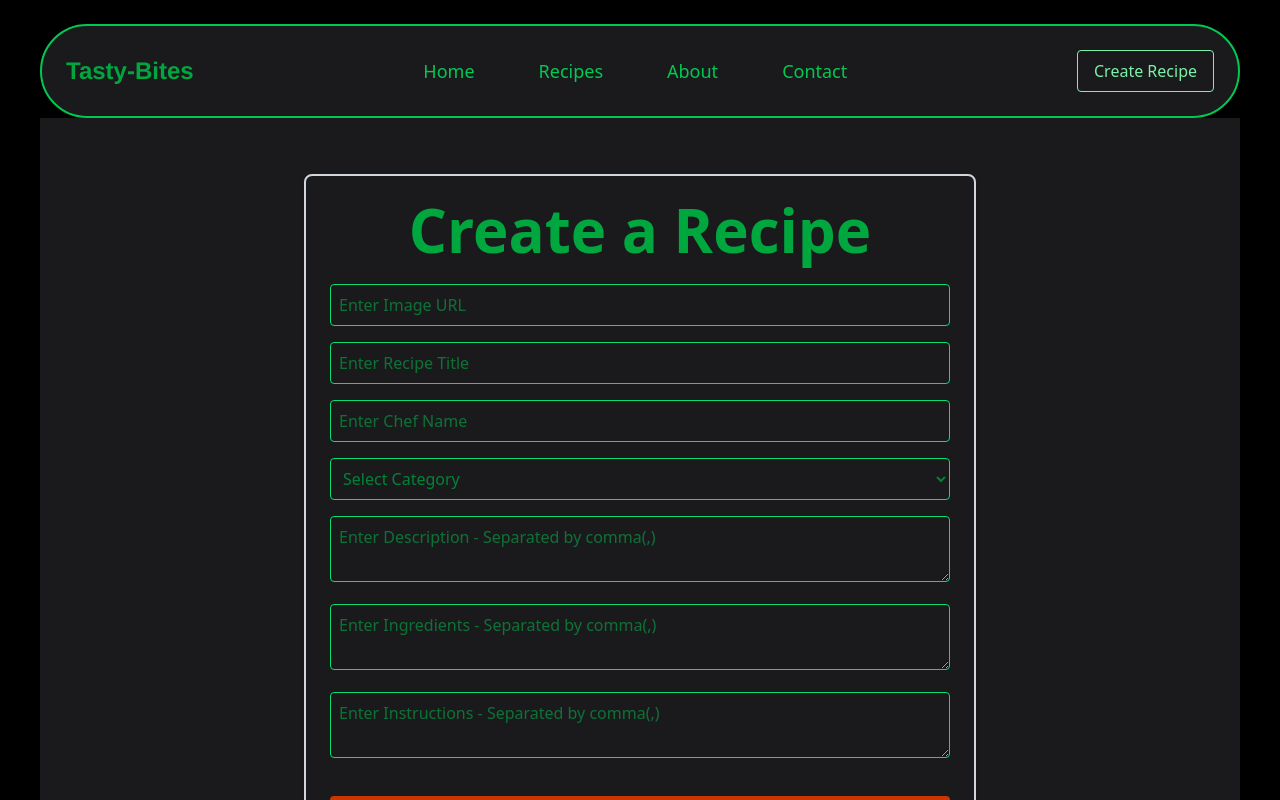
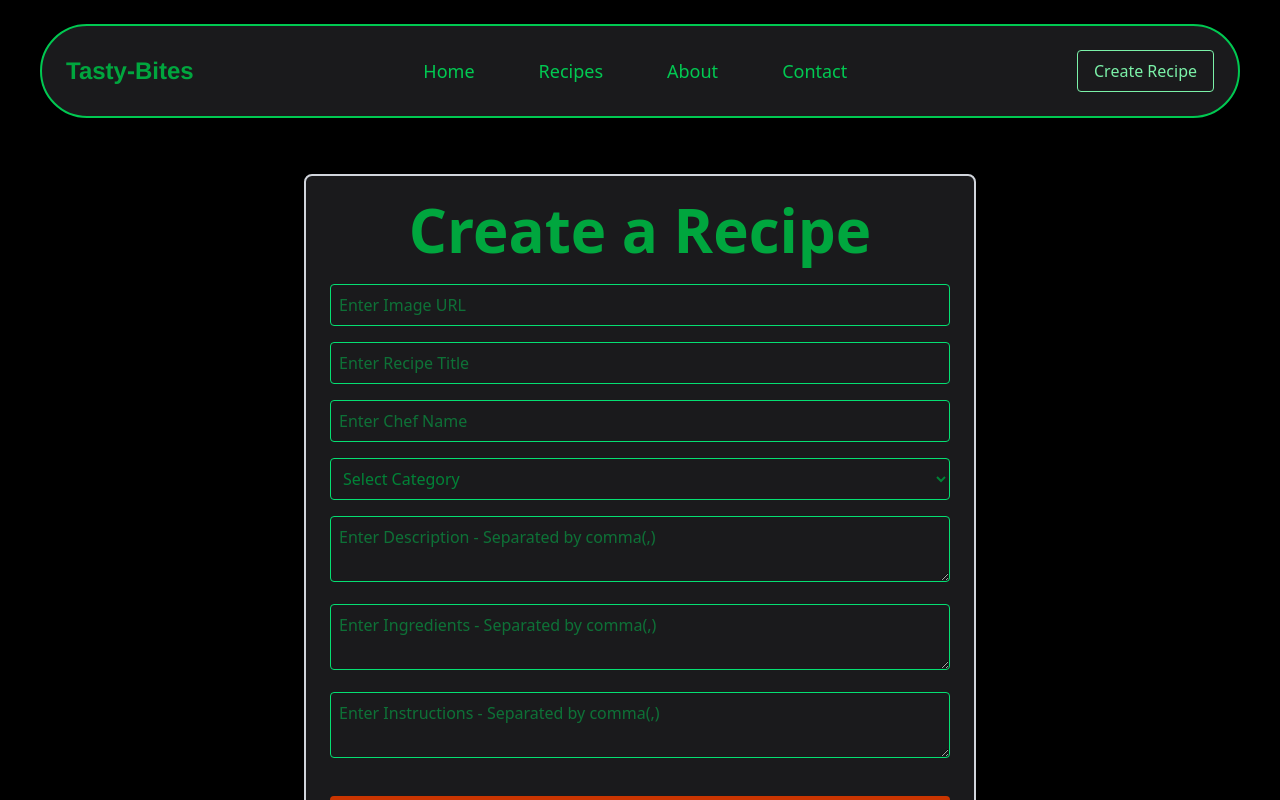
Before and after one commit to ashok9109/TastyBites-React-Project, a React (Vite) app in the folder frontend/: page /create-recipe in a window 1280 px wide. Built offline with nearby package versions, Linux system fonts and the light colour scheme.

Commit message:
Createrecipe component for improved

```diff
--- a/frontend/src/pages/Createrecipe.jsx
+++ b/frontend/src/pages/Createrecipe.jsx
@@ -22,7 +22,7 @@ const Createrecipe = () => {
   };
 
   return (
-    <div className="flex justify-center items-center bg-[#1A1A1C] py-10 px-4 min-h-screen">
+    <div className="flex justify-center items-center py-10 px-4 min-h-screen">
       <div className="w-full max-w-2xl border-2 border-gray-300 rounded-lg shadow-md p-6 bg-[#1A1A1C]">
         <h1 className="text-3xl sm:text-4xl md:text-5xl lg:text-6xl text-center mb-6 font-bold text-green-600  font-[Open_Sans]">
           Create a Recipe
```
